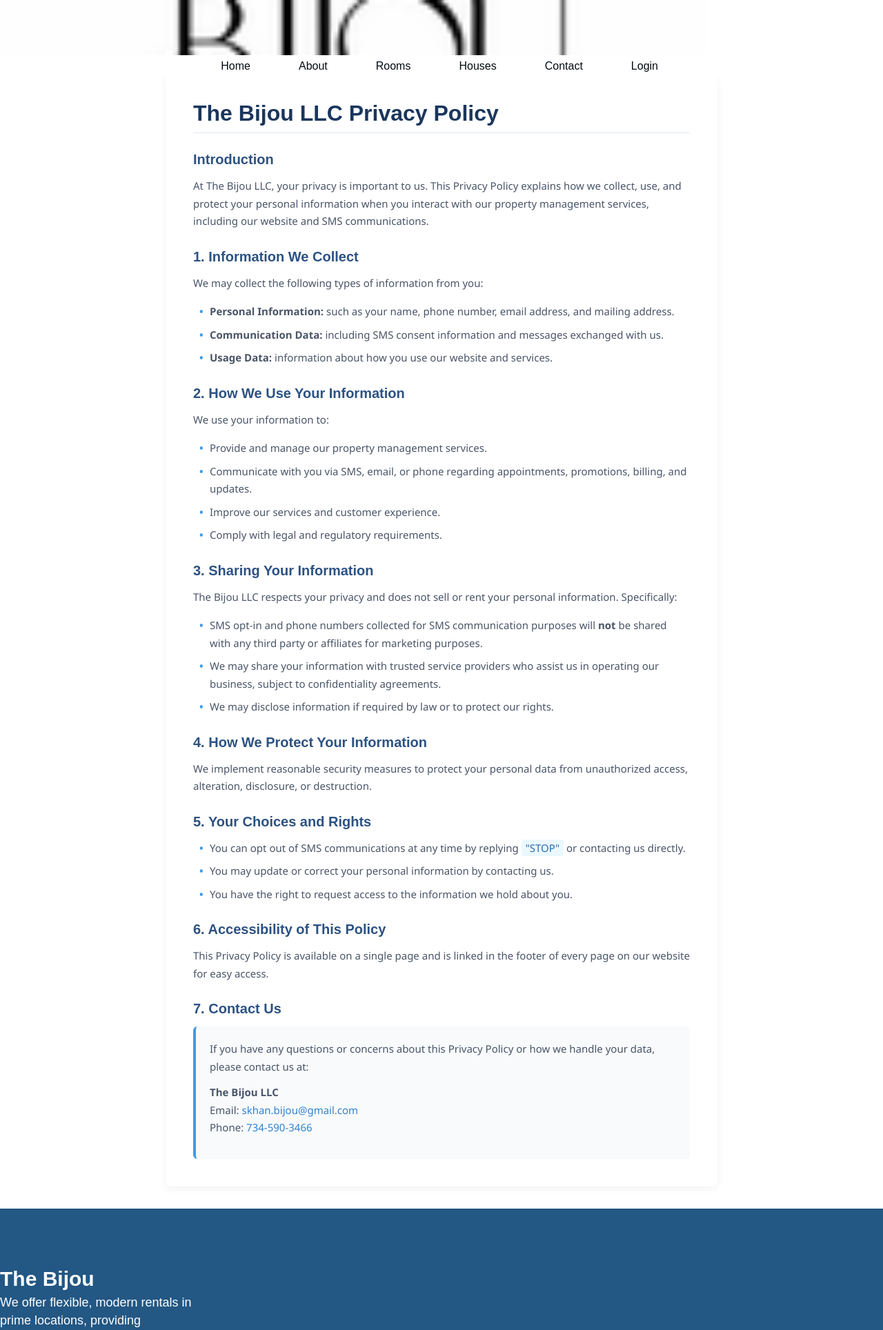
After one commit to rizwanfree/Bijou2, a Django app: page /policy/ in a window 1280 px wide. The commit adds this page. Shown: the top 1928 px of the page at 69% size. Run offline with Django 5.2, Linux system fonts and the light colour scheme; parts of the project's set-up code (start-up, migrations or seed data) failed here and were passed over; some libraries are stand-ins or nearby versions.

Commit message:
added policy and terms pages

```diff
--- a/BijouDjango/urls.py
+++ b/BijouDjango/urls.py
@@ -21,5 +21,5 @@
     path('admin/', admin.site.urls),
     path('', include('mainweb.urls')),
     path('users/', include('users.urls')),
-    path('emails/', include('emails.urls')),
+    #path('emails/', include('emails.urls')),
 ]
--- a/mainweb/urls.py
+++ b/mainweb/urls.py
@@ -11,6 +11,8 @@
     path('', views.index, name='index'),
     path('about/', views.about, name='about'),
     path('contact/', views.contact, name='contact'),
+    path('terms/', views.terms, name='terms'),
+    path('policy/', views.policy, name='policy'),
     path('room-list/', views.room_list, name='room-list'),
     path('room/<slug:slug>/', views.room_details, name='room-details'),
     path('room/<slug:slug>/<str:checkin>/<str:checkout>/', views.room_details, name='room-details'),
--- a/mainweb/views.py
+++ b/mainweb/views.py
@@ -357,3 +357,10 @@
     except Exception as e:
         print(f"DEBUG: Email failed to send - {e}")
         messages.error(request, f"Booking was created, but email failed: {e}")
+
+
+def policy(request):
+    return render(request, 'main-web/policy.html')
+
+def terms(request):
+    return render(request, 'main-web/terms.html')
--- a/templates/main-web/base.html
+++ b/templates/main-web/base.html
@@ -91,6 +91,10 @@
                                 href="{% url 'mainweb:room-list' %}">Rooms</a></li>
                         <li class="list-item"><a class="link underlined underlined--white nav-item" data-page="news"
                                 href="{% url 'mainweb:contact' %}">Contact</a></li>
+                        <li class="list-item"><a class="link underlined underlined--white nav-item" data-page="news"
+                                href="{% url 'mainweb:policy' %}">Privacy Policy</a></li>
+                        <li class="list-item"><a class="link underlined underlined--white nav-item" data-page="news"
+                                href="{% url 'mainweb:terms' %}">Terms & Conditions</a></li>
                     </ul>
                 </div>
                 <div class="footer_main-block footer_main-block--contacts col-sm-5 col-lg-auto">
@@ -102,7 +106,7 @@
                                         d="M26.9609 19.75L21 17.1797C20.7812 17.125 20.5625 17.0703 20.3438 17.0703C19.7969 17.0703 19.3047 17.2891 19.0312 17.6719L16.625 20.625C12.7969 18.7656 9.73438 15.7031 7.875 11.875L10.8281 9.46875C11.2109 9.19531 11.4297 8.70312 11.4297 8.15625C11.4297 7.9375 11.375 7.71875 11.3203 7.5L8.75 1.53906C8.47656 0.9375 7.875 0.5 7.21875 0.5C7.05469 0.5 6.94531 0.554688 6.83594 0.554688L1.3125 1.86719C0.546875 2.03125 0 2.6875 0 3.50781C0 17.3438 11.2109 28.5 24.9922 28.5C25.8125 28.5 26.4688 27.9531 26.6875 27.1875L27.9453 21.6641C27.9453 21.5547 27.9453 21.4453 27.9453 21.2812C27.9453 20.625 27.5625 20.0234 26.9609 19.75ZM24.9375 26.75C12.1406 26.75 1.75 16.3594 1.75 3.5625L7.16406 2.30469L9.67969 8.15625L5.6875 11.4375C8.36719 17.0703 11.4297 20.1328 17.1172 22.8125L20.3438 18.8203L26.1953 21.3359L24.9375 26.75Z"
                                         fill="currentColor" />
                                 </svg></span>
-                            <p class="wrapper d-flex flex-column"><a class="link" href="tel:+1234567890">248-716-0577</a>
+                            <p class="wrapper d-flex flex-column">
                                 <a class="link" href="tel:+1234567890">734-590-3466</a></p>
                         </li>
 
@@ -110,7 +114,7 @@
                         <li class="list-item d-flex"><span class="icon-call icon"><svg width="28" height="29" viewBox="0 0 28 29" fill="none" xmlns="http://www.w3.org/2000/svg">
                             <path d="M14 0.5C6.544 0.5 0.5 6.544 0.5 14C0.5 17.368 1.744 20.488 3.88 22.96L2.5 27.5L7.24 26.12C9.616 28.144 12.688 29.5 14 29.5C21.456 29.5 27.5 23.456 27.5 16C27.5 8.544 21.456 0.5 14 0.5ZM20.68 19.96C20.44 20.68 19.48 21.28 18.76 21.4C18.16 21.52 17.2 21.64 14 19.96C11.08 18.4 9.4 15.76 9.28 15.64C9.16 15.52 7.96 14.08 7.96 12.52C7.96 10.96 8.8 10.12 9.04 9.88C9.28 9.64 9.64 9.52 9.88 9.52C10.12 9.52 10.36 9.52 10.6 9.52C10.84 9.52 11.2 9.4 11.56 10.12C11.92 10.84 12.76 12.64 12.88 12.88C13 13.12 13 13.36 12.88 13.6C12.76 13.84 12.64 14.08 12.4 14.32C12.16 14.56 11.92 14.8 11.68 15.04C11.44 15.28 11.2 15.52 11.44 15.88C11.68 16.24 12.4 17.44 13.36 18.28C14.56 19.36 15.64 19.72 16 19.96C16.36 20.2 16.6 20.2 16.84 20.08C17.08 19.96 18.16 19.36 18.4 18.76C18.64 18.16 18.76 17.68 18.88 17.44C19 17.2 19 17.08 19.12 17.08C19.24 17.08 19.48 17.2 19.72 17.44C19.96 17.68 20.92 18.52 21.04 18.76C21.16 19 21.16 19.24 21.04 19.6Z" fill="currentColor"/>
                           </svg></span>
-                            <p class="wrapper d-flex flex-column"><a class="link" href="tel:+1234567890">591-775-569-84</a>
+                            <p class="wrapper d-flex flex-column"><a class="link" href="tel:+1234567890">734-590-3466</a>
 
                         </li>
 
--- /dev/null
+++ b/templates/main-web/policy.html
@@ -0,0 +1,175 @@
+{% extends "main-web/base.html" %}
+{% load static %}
+
+{% block css %}
+<style>
+    /* Scoped styles that only affect content within .policy-container */
+    .policy-container {
+        font-family: 'Segoe UI', Roboto, 'Helvetica Neue', Arial, sans-serif;
+        line-height: 1.7;
+        color: #4a4a4a;
+        max-width: 800px;
+        margin: 2rem auto;
+        padding: 2.5rem;
+        background: white;
+        border-radius: 8px;
+        box-shadow: 0 4px 12px rgba(0, 0, 0, 0.05);
+    }
+
+    .policy-container h1 {
+        color: #1a365d;
+        font-size: 2rem;
+        font-weight: 600;
+        margin-bottom: 1.5rem;
+        padding-bottom: 0.75rem;
+        border-bottom: 1px solid #e2e8f0;
+    }
+
+    .policy-container h2 {
+        color: #2c5282;
+        font-size: 1.25rem;
+        font-weight: 600;
+        margin: 1.75rem 0 1rem 0;
+    }
+
+    .policy-container p,
+    .policy-container li {
+        font-size: 0.9375rem;
+        color: #4a5568;
+        margin-bottom: 0.75rem;
+    }
+
+    .policy-container ul {
+        padding-left: 1.5rem;
+        margin: 1rem 0;
+    }
+
+    .policy-container li {
+        margin-bottom: 0.5rem;
+        position: relative;
+    }
+
+    .policy-container li:before {
+        content: "•";
+        color: #4299e1;
+        font-weight: bold;
+        display: inline-block;
+        width: 1em;
+        margin-left: -1em;
+    }
+
+    .policy-container .highlight {
+        background-color: #ebf8ff;
+        padding: 0.125rem 0.375rem;
+        border-radius: 4px;
+        color: #2b6cb0;
+        font-weight: 500;
+    }
+
+    .policy-container .contact-info {
+        background-color: #f8fafc;
+        padding: 1.25rem;
+        border-radius: 6px;
+        border-left: 4px solid #4299e1;
+    }
+
+    .policy-container a {
+        color: #3182ce;
+        text-decoration: none;
+        transition: color 0.2s;
+    }
+
+    .policy-container a:hover {
+        color: #2c5282;
+        text-decoration: underline;
+    }
+
+    /* Responsive Adjustments */
+    @media (max-width: 768px) {
+        .policy-container {
+            padding: 1.5rem;
+            margin: 1rem;
+        }
+
+        .policy-container h1 {
+            font-size: 1.75rem;
+        }
+
+        .policy-container h2 {
+            font-size: 1.125rem;
+        }
+    }
+
+    @media (max-width: 480px) {
+        .policy-container {
+            padding: 1.25rem;
+        }
+
+        .policy-container h1 {
+            font-size: 1.5rem;
+        }
+
+        .policy-container .contact-info {
+            padding: 1rem;
+        }
+    }
+</style>
+{% endblock css %}
+
+{% block content %}
+<div class="policy-container">
+    <h1>The Bijou LLC Privacy Policy</h1>
+
+    <h2>Introduction</h2>
+    <p>At The Bijou LLC, your privacy is important to us. This Privacy Policy explains how we collect, use, and protect your personal information when you interact with our property management services, including our website and SMS communications.</p>
+
+    <h2>1. Information We Collect</h2>
+    <p>We may collect the following types of information from you:</p>
+    <ul>
+        <li><strong>Personal Information:</strong> such as your name, phone number, email address, and mailing address.</li>
+        <li><strong>Communication Data:</strong> including SMS consent information and messages exchanged with us.</li>
+        <li><strong>Usage Data:</strong> information about how you use our website and services.</li>
+    </ul>
+
+    <h2>2. How We Use Your Information</h2>
+    <p>We use your information to:</p>
+    <ul>
+        <li>Provide and manage our property management services.</li>
+        <li>Communicate with you via SMS, email, or phone regarding appointments, promotions, billing, and updates.</li>
+        <li>Improve our services and customer experience.</li>
+        <li>Comply with legal and regulatory requirements.</li>
+    </ul>
+
+    <h2>3. Sharing Your Information</h2>
+    <p>The Bijou LLC respects your privacy and does not sell or rent your personal information. Specifically:</p>
+    <ul>
+        <li>SMS opt-in and phone numbers collected for SMS communication purposes will <strong>not</strong> be shared with any third party or affiliates for marketing purposes.</li>
+        <li>We may share your information with trusted service providers who assist us in operating our business, subject to confidentiality agreements.</li>
+        <li>We may disclose information if required by law or to protect our rights.</li>
+    </ul>
+
+    <h2>4. How We Protect Your Information</h2>
+    <p>We implement reasonable security measures to protect your personal data from unauthorized access, alteration, disclosure, or destruction.</p>
+
+    <h2>5. Your Choices and Rights</h2>
+    <ul>
+        <li>You can opt out of SMS communications at any time by replying <span class="highlight">"STOP"</span> or contacting us directly.</li>
+        <li>You may update or correct your personal information by contacting us.</li>
+        <li>You have the right to request access to the information we hold about you.</li>
+    </ul>
+
+    <h2>6. Accessibility of This Policy</h2>
+    <p>This Privacy Policy is available on a single page and is linked in the footer of every page on our website for easy access.</p>
+
+    <h2>7. Contact Us</h2>
+    <div class="contact-info">
+        <p>If you have any questions or concerns about this Privacy Policy or how we handle your data, please contact us at:</p>
+        <p><strong>The Bijou LLC</strong><br>
+        Email: <a href="mailto:skhan.bijou@gmail.com">skhan.bijou@gmail.com</a><br>
+        Phone: <a href="tel:7345903466">734-590-3466</a></p>
+    </div>
+</div>
+{% endblock content %}
+
+{% block js %}
+{% endblock js %}
```
Also changed, not shown: templates/main-web/terms.html (added, +164 -0 lines).
